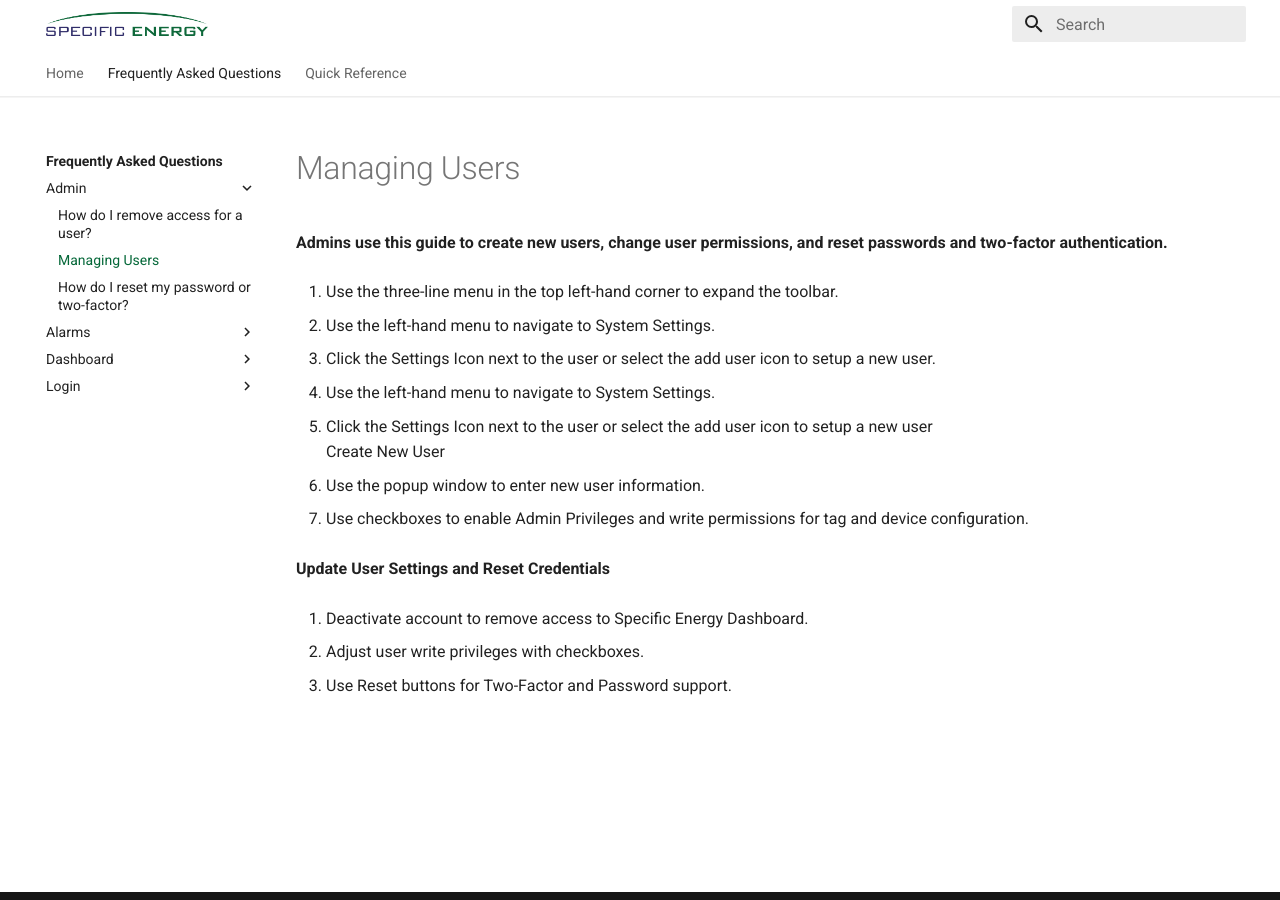
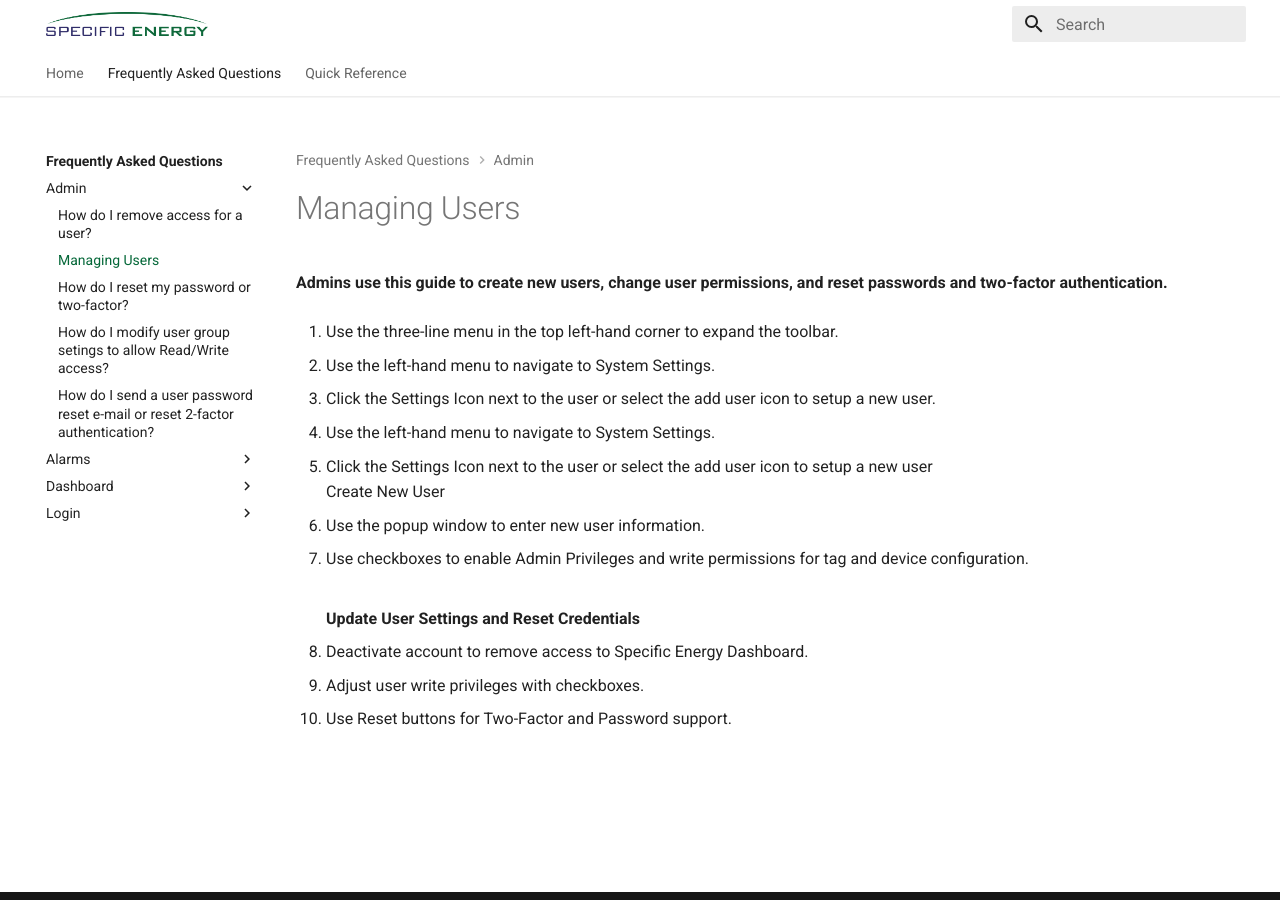
Before and after one commit to Specific-Energy/support-site, an MkDocs documentation site: the page built from docs/faq/admin/managingUsers/managingUsers.md, in a window 1280 px wide. Built offline with MkDocs 1.6.1 and Material for MkDocs 9.7.7, drawn with Linux system fonts in a browser that asks for light colours.

```diff
--- a/docs/faq/admin/managingUsers/managingUsers.md
+++ b/docs/faq/admin/managingUsers/managingUsers.md
@@ -16,7 +16,8 @@
 
 7. Use checkboxes to enable Admin Privileges and write permissions for tag and device configuration.
 
-**Update User Settings and Reset Credentials**
+	<br>
+	**Update User Settings and Reset Credentials**
 
 8. Deactivate account to remove access to Specific Energy Dashboard.
 
--- /dev/null
+++ b/docs/faq/admin/readWrite/readWrite.md
@@ -0,0 +1,9 @@
+# How do I modify user group setings to allow Read/Write access?
+
+## Admin may change within Settings menu:
+
+1. Navigate to the user,
+
+2. click the settings (cog) icon next to the user name
+
+3. select "Modify Group Settings"
--- /dev/null
+++ b/docs/faq/admin/resetPassEmail/resetPassEmail.md
@@ -0,0 +1,9 @@
+# How do I send a user password reset e-mail or reset 2-factor authentication?
+
+## Admin may change within Settings menu:
+
+1. Navigate to the user,
+
+2. click the settings (cog) icon next to the user name
+
+3. select **"Send Password Reset E-mail"** or **"Reset Two-Factor"** button.
--- a/mkdocs.yml
+++ b/mkdocs.yml
@@ -29,7 +29,8 @@ theme:
     - navigation.tabs
     - navigation.tabs.sticky
     - navigation.top
-    - navigation.tracking
+    # - navigation.tracking
+    - navigation.path
     - search.highlight
     - search.share
     - search.suggest
@@ -69,11 +70,13 @@ nav:
       - faq/admin/removeAccess/removeAccess.md
       - faq/admin/managingUsers/managingUsers.md
       - faq/admin/resetPassAndTfa/resetPassAndTfa.md
+      - faq/admin/readWrite/readWrite.md
+      - faq/admin/resetPassEmail/resetPassEmail.md
     - Alarms:
       - faq/alarms/cantConnect/cantConnect.md
     - Dashboard:
       - faq/dashboards/timeZones/timeZones.md
-      - faq/dashboards/accessDashboards/accessDashboards.md
+      - faq/dashboards/accessDashboards/accessDashboard.md
     - Login:
       - faq/login/accountSetup/accountSetup.md
   - Quick Reference:
```
Also changed, not shown: README.md (+1 -1 lines), docs/faq/dashboards/accessDashboards/accessDashboard.md (+1 -1 lines), docs/index.md (+8 -2 lines), docs/ref/index.md (+4 -4 lines), docs/faq/index.md (line endings or trailing spaces).
